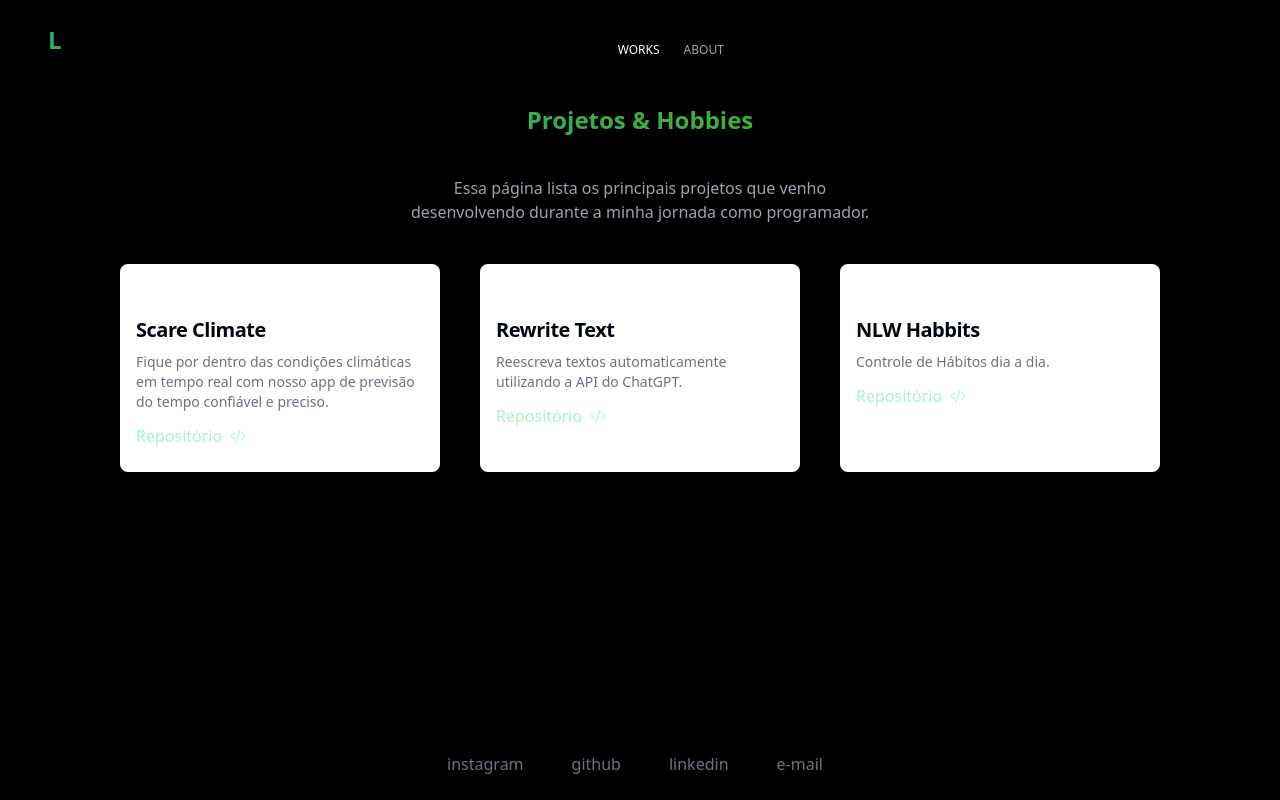
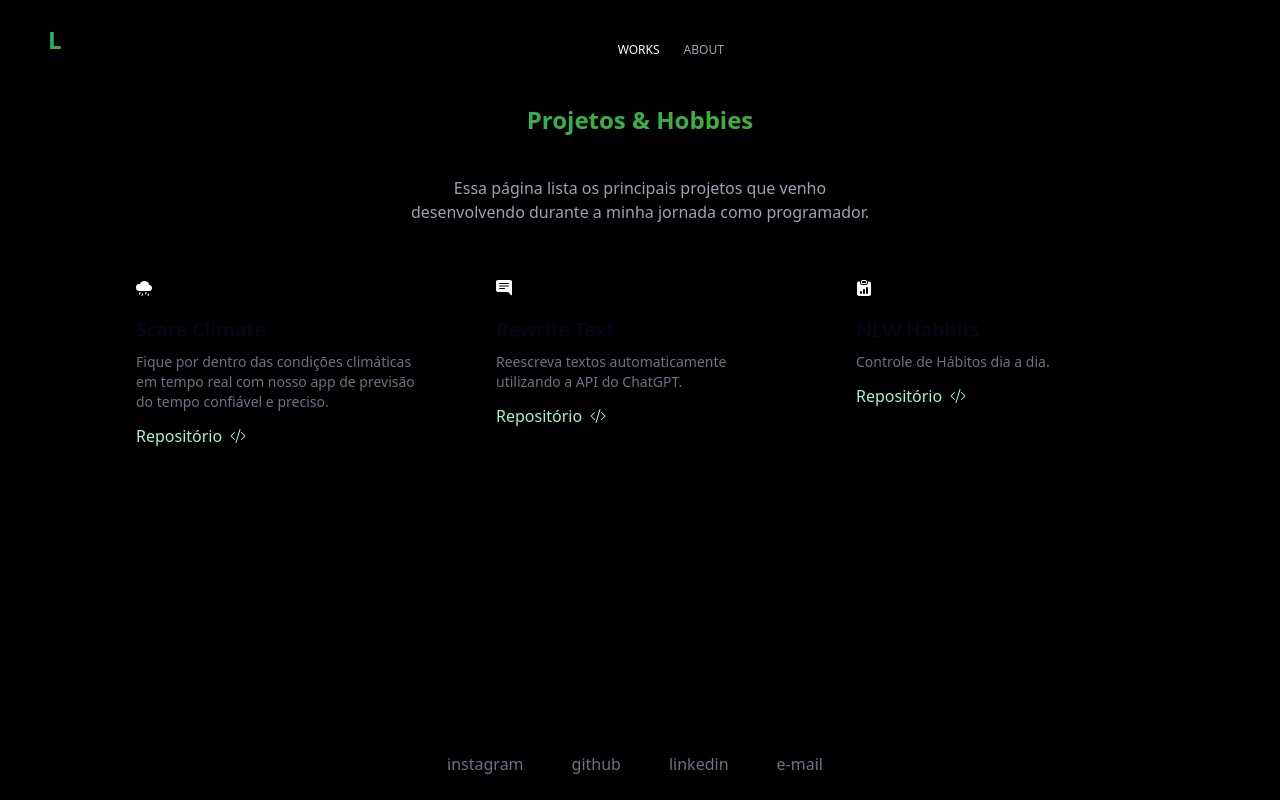
Before and after one commit to c4slu/caslu.vercel.app, a Next.js app: page /works in a window 1280 px wide. Built offline with nearby package versions, Linux system fonts and the light colour scheme.

Commit message:
Fix error in cards

```diff
--- a/src/components/works/cards.tsx
+++ b/src/components/works/cards.tsx
@@ -17,7 +17,7 @@ const Cards: React.FC<CardsProps> = ({
   UrlWeb,
 }) => {
   return (
-    <div className="p-4 w-80 h-52 bg-white rounded-lg shadow transition-colors dark:bg-black hover:bg-white/5">
+    <div className="p-4 w-80 h-52 bg-black rounded-lg shadow transition-colors hover:bg-white/5">
       <div>{React.createElement(CardIcon)}</div>
       <a
         href={UrlWeb}
```
